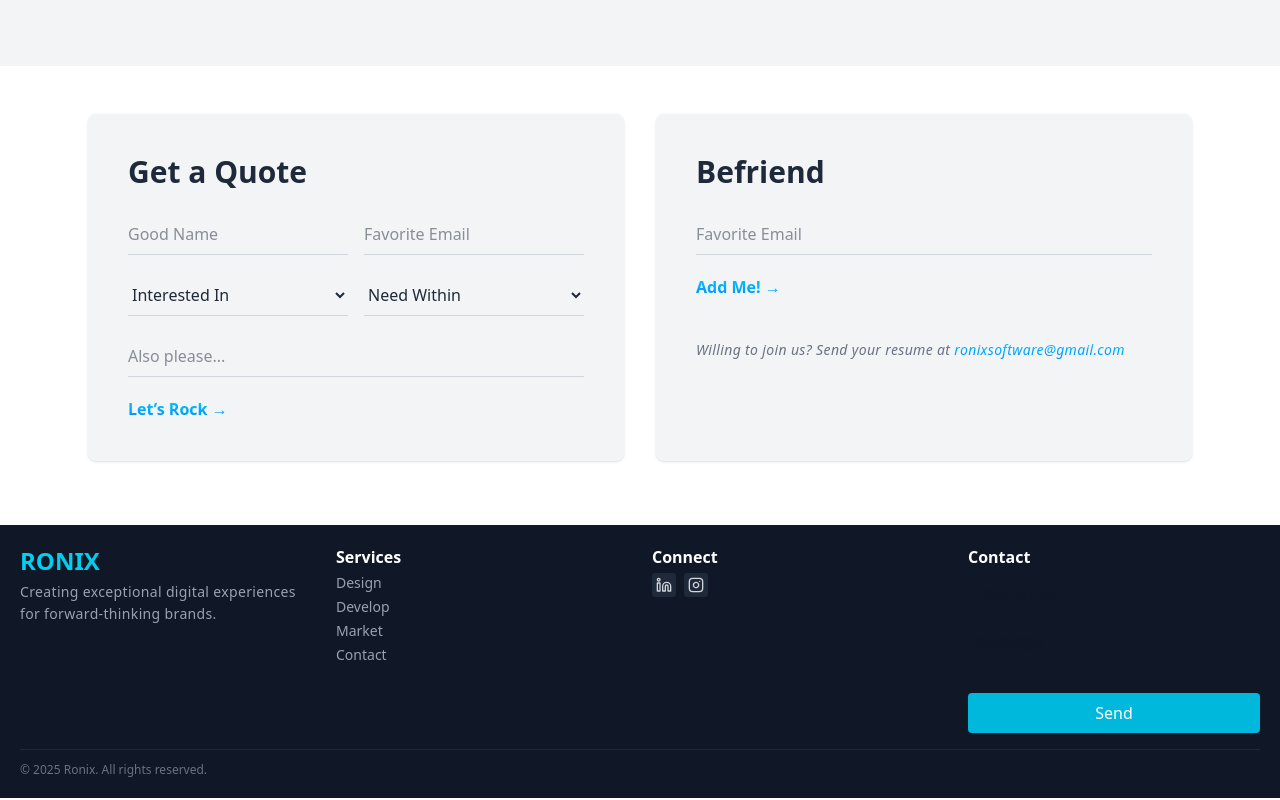
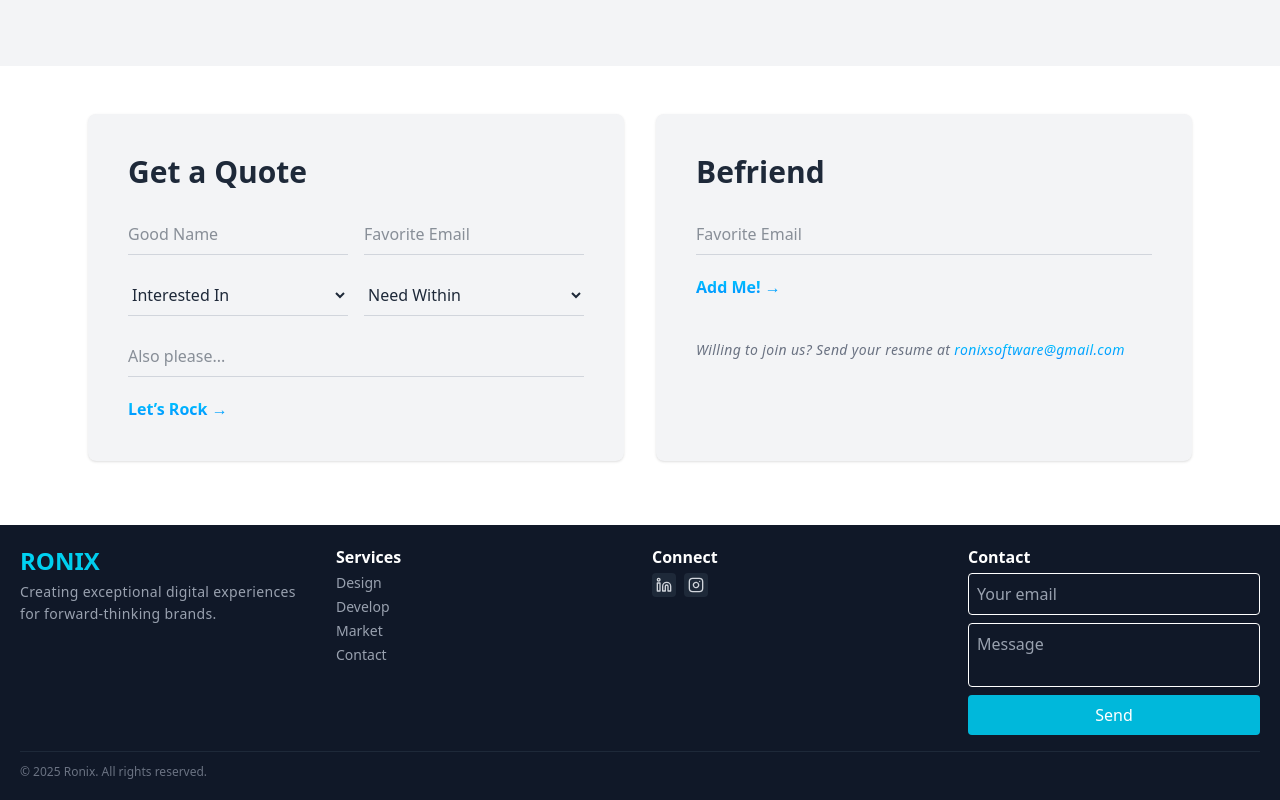
Before and after one commit to AyeshaMalak/ronixWebsite, a React (Vite) app: page /contact in a window 1280 px wide. Shown: the part 274-1074 px from the top of the page. Built offline with nearby package versions, Linux system fonts and the light colour scheme.

Commit message:
Update Footer.jsx

```diff
--- a/src/components/Footer.jsx
+++ b/src/components/Footer.jsx
@@ -45,11 +45,11 @@ export default function Footer() {
             <input
               type="email"
               placeholder="Your email"
-              className="p-2 text-gray-900 rounded text-sm md:text-base"
+              className="p-2 text-gray-900 rounded text-sm md:text-base border border-white bg-gray-900 placeholder-gray-400"
             />
             <textarea
               placeholder="Message"
-              className="p-2 text-gray-900 rounded text-sm md:text-base resize-none h-16"
+              className="p-2 text-gray-900 rounded text-sm md:text-base resize-none h-16 border border-white bg-gray-900 placeholder-gray-400"
             ></textarea>
             <button
               type="submit"
```
